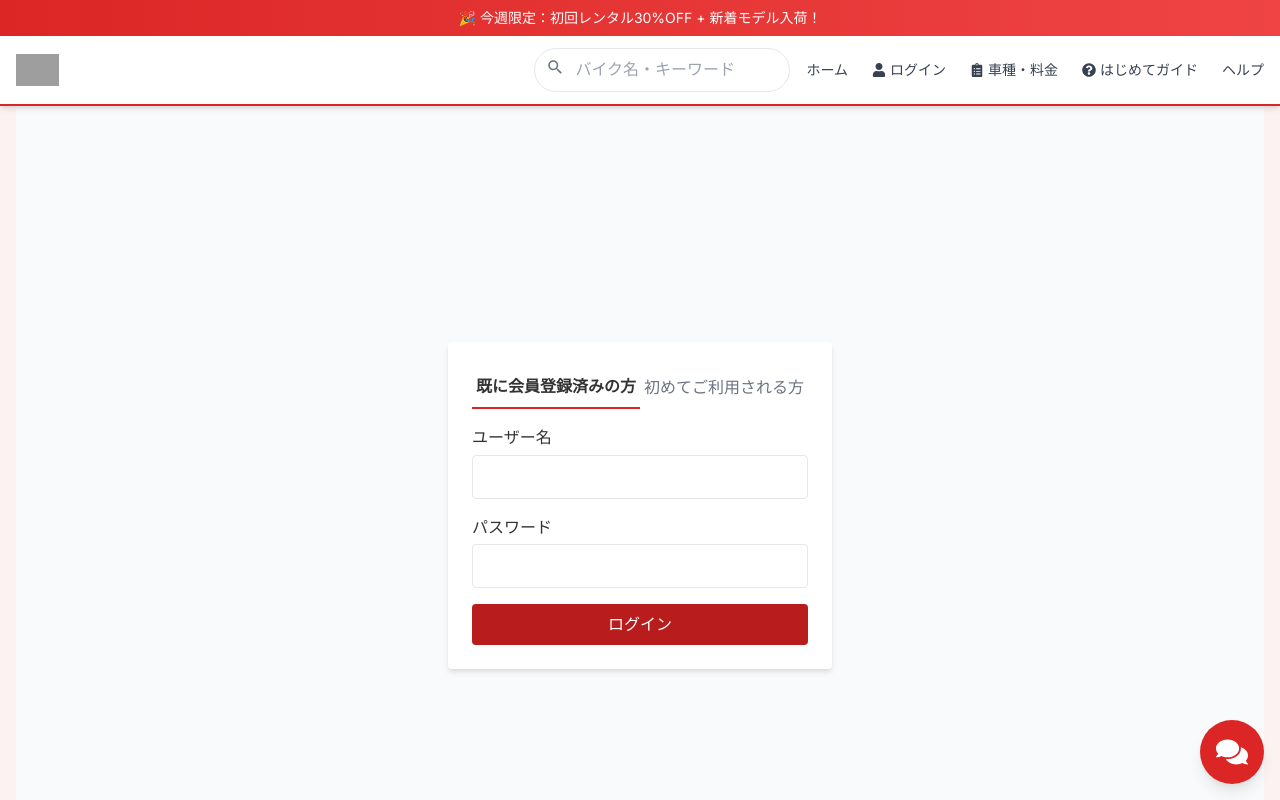
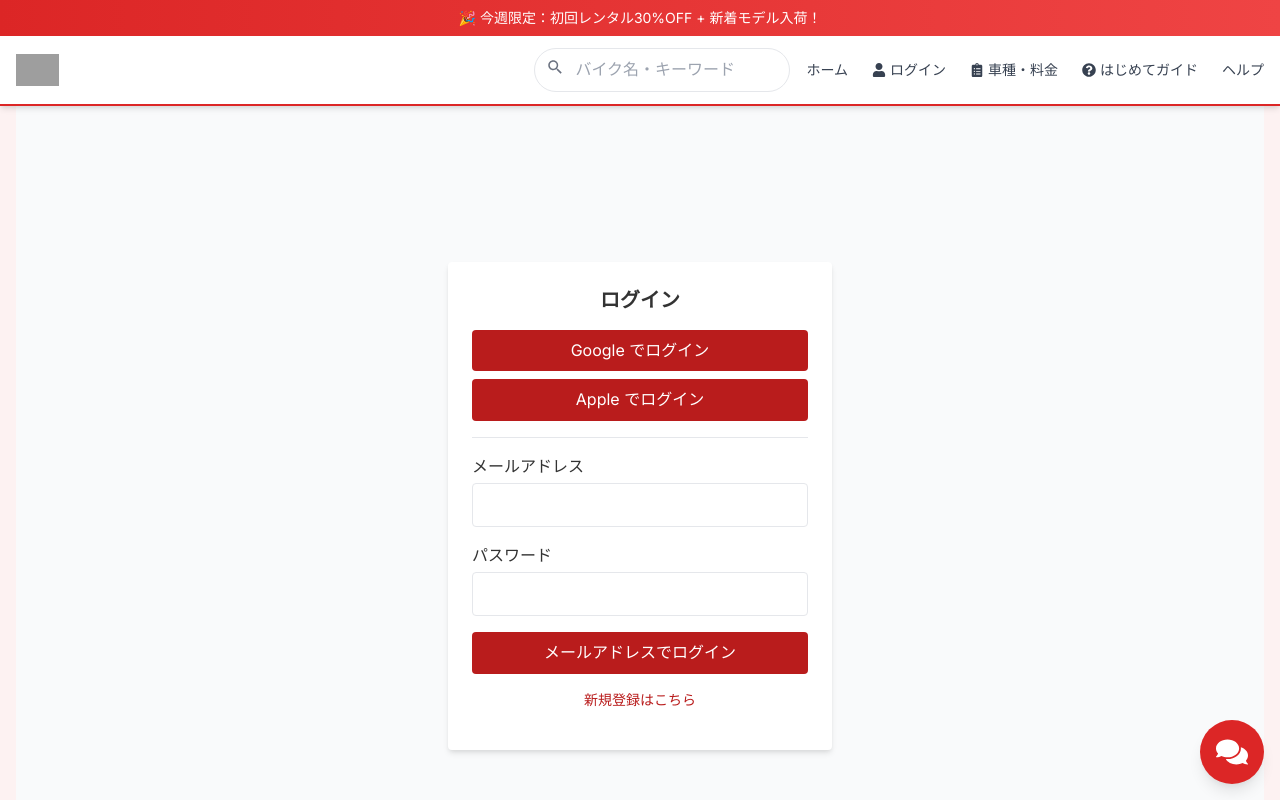
Before and after one commit to maruyamamasaya/yasukari, a Next.js app: page /login in a window 1280 px wide. Shown: the top 800 px of the page. Built offline with nearby package versions, Linux system fonts and the light colour scheme; grey boxes are pictures that could not be loaded.

Commit message:
Add social login design and auth documentation

```diff
--- a/pages/login.tsx
+++ b/pages/login.tsx
@@ -7,7 +7,6 @@ export default function LoginPage() {
   const [username, setUsername] = useState('');
   const [password, setPassword] = useState('');
   const [error, setError] = useState('');
-  const [mode, setMode] = useState<'login' | 'signup'>('login');
   const router = useRouter();
 
   const handleSubmit = async (e: React.FormEvent) => {
@@ -33,27 +32,16 @@ export default function LoginPage() {
         </Head>
         <main className="flex items-center justify-center min-h-screen bg-gray-50 p-4">
           <div className="bg-white p-6 rounded shadow-md w-full max-w-sm">
-          <div className="flex mb-4">
-            <button
-              type="button"
-              onClick={() => setMode('login')}
-              className={`flex-1 py-2 text-center ${mode === 'login' ? 'font-bold border-b-2 border-red-600' : 'text-gray-500'}`}
-            >
-              既に会員登録済みの方
-            </button>
-            <button
-              type="button"
-              onClick={() => setMode('signup')}
-              className={`flex-1 py-2 text-center ${mode === 'signup' ? 'font-bold border-b-2 border-red-600' : 'text-gray-500'}`}
-            >
-              初めてご利用される方
-            </button>
+            <h1 className="text-xl font-bold mb-4 text-center">ログイン</h1>
+            <div className="space-y-2">
+              <button type="button" className="btn-primary w-full">Google でログイン</button>
+              <button type="button" className="btn-primary w-full">Apple でログイン</button>
             </div>
-          {mode === 'login' ? (
+            <hr className="my-4" />
             <form onSubmit={handleSubmit}>
               {error && <p className="text-red-500 mb-2">{error}</p>}
               <div className="mb-4">
-                <label className="block mb-1">ユーザー名</label>
+                <label className="block mb-1">メールアドレス</label>
                 <input
                   value={username}
                   onChange={(e) => setUsername(e.target.value)}
@@ -72,15 +60,12 @@ export default function LoginPage() {
                 />
               </div>
               <button type="submit" className="btn-primary w-full">
-                ログイン
+                メールアドレスでログイン
               </button>
             </form>
-          ) : (
-            <div className="p-4 text-center">
-              <p>会員登録機能は準備中です。</p>
-              <p className="text-sm text-gray-500">AWS サービスと連携予定です。</p>
-            </div>
-          )}
+            <p className="text-sm text-center mt-4">
+              <Link href="/signup">新規登録はこちら</Link>
+            </p>
           </div>
         </main>
       </>
```
Also changed, not shown: manual_for_system/2025-09-03-auth-integration.md (added, +33 -0 lines). Lines whose indentation alone changed are shown as unchanged.
